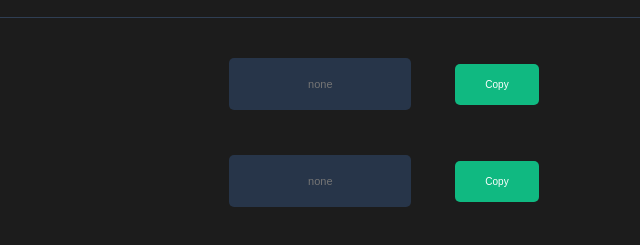
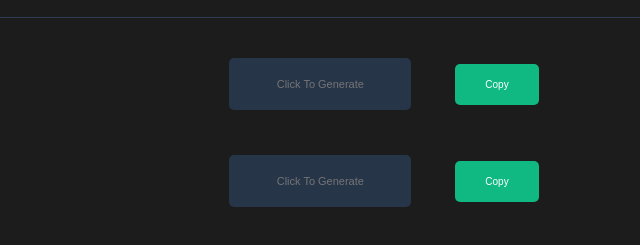
Before and after one commit to Luis200410/password-generator, a website built with Vite: page index.html in a window 1280 px wide. Shown: the part 223-468 px from the top of the page, 286-926 px from the left. Built offline with nearby package versions, Linux system fonts and the light colour scheme.

Commit message:
fix placeholders in the input

```diff
--- a/index.html
+++ b/index.html
@@ -19,11 +19,11 @@
             </div>
             <div class="passwords">
                 <div class="pcontainer">
-                    <input type="password" id="passwordOne" placeholder="none"></input>
-                    <button id="copyF" onclick="copyPasswordF()" placeholder="none">Copy</button>
+                    <input type="password" id="passwordOne" placeholder="Click To Generate"></input>
+                    <button id="copyF" onclick="copyPasswordF()" >Copy</button>
                 </div>
                 <div>
-                    <input type="password" id="passwordTwo" placeholder="none"></input>
+                    <input type="password" id="passwordTwo" placeholder="Click To Generate"></input>
                     <button id="copyS" onclick="copyPasswordS()">Copy</button>
                 </div>
             </div>
```
